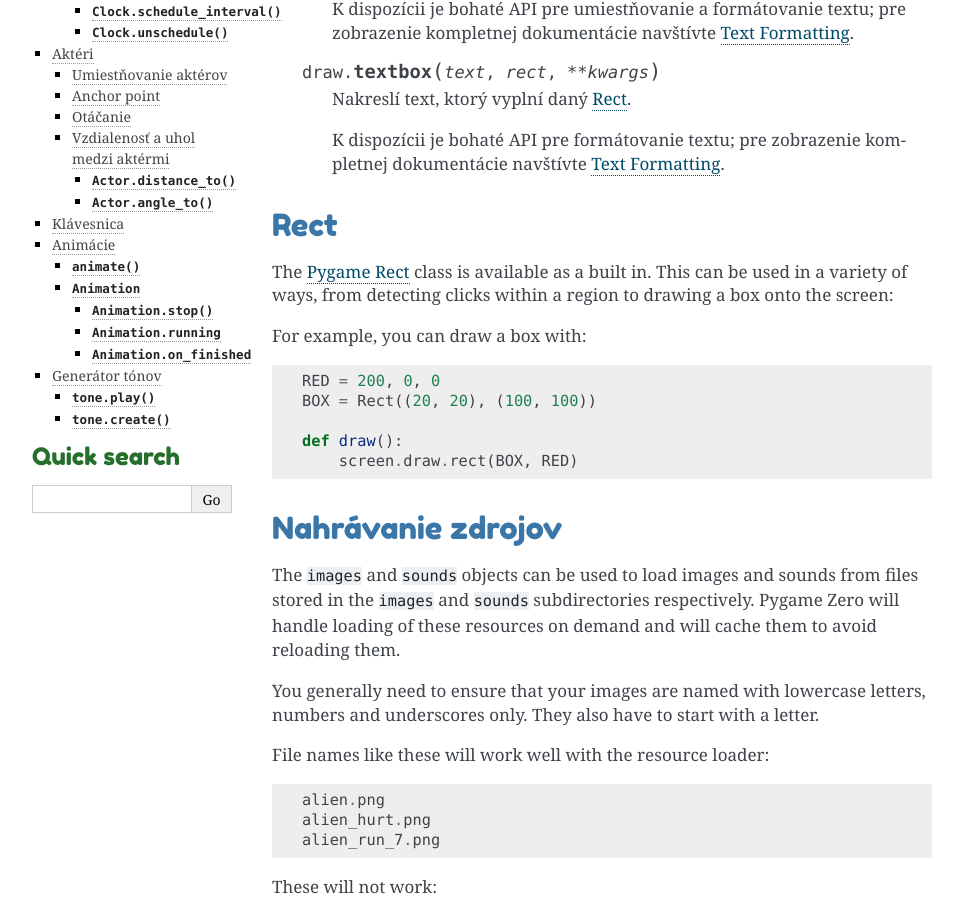
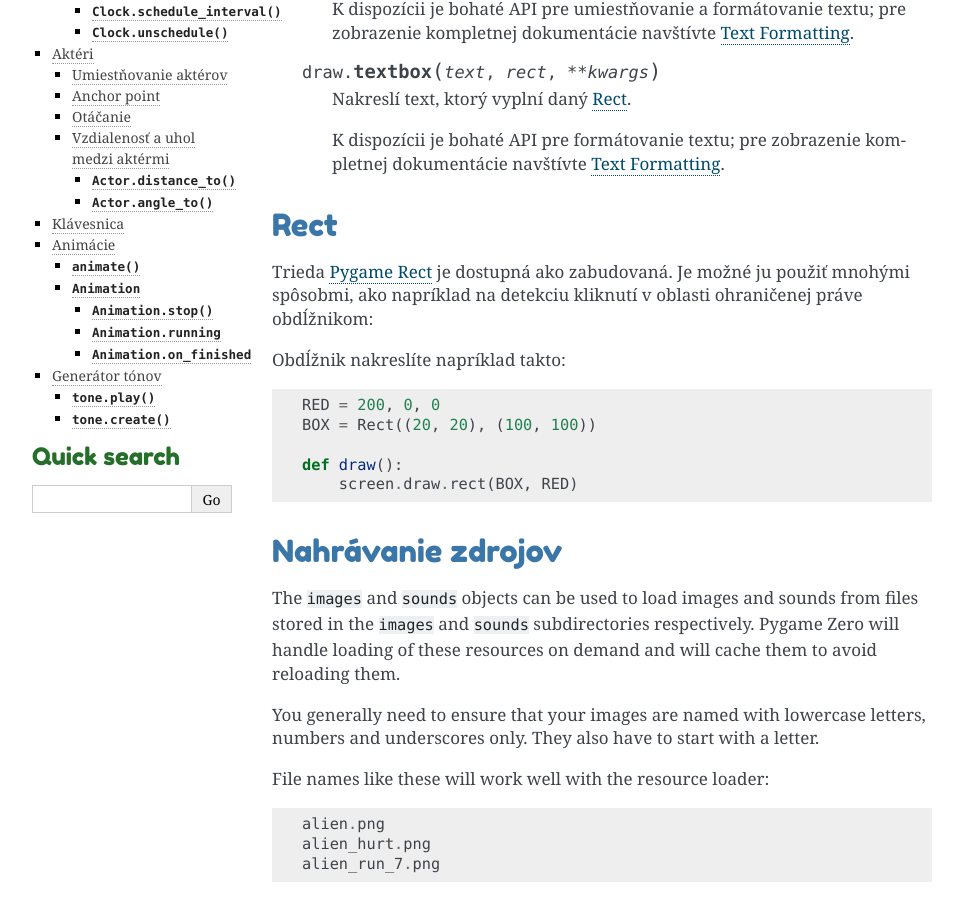
Before and after one commit to bletvaska/pgzero-slovak, a Sphinx documentation site: the page built from doc/builtins.rst, in a window 1280 px wide and 900 px high, scrolled down 1193 px. Shown: the whole window, without its empty margins (148-1111 px from the left). Built offline with Sphinx 7.4.7, drawn with Linux system fonts in a browser that asks for light colours; pages that are not in the unit, such as notebooks, are missing from menus.

Commit message:
rect builtin

```diff
--- a/doc/builtins.rst
+++ b/doc/builtins.rst
@@ -86,11 +86,10 @@ draw images to the screen ("blit" them).
 Rect
 ----
 
-The `Pygame Rect`_ class is available as a built in. This can be used in a
-variety of ways, from detecting clicks within a region to drawing a box onto
-the screen:
+Trieda `Pygame Rect`_ je dostupná ako zabudovaná. Je možné ju použiť mnohými spôsobmi,
+ako napríklad na detekciu kliknutí v oblasti ohraničenej práve obdĺžnikom:
 
-For example, you can draw a box with::
+Obdĺžnik nakreslíte napríklad takto::
 
     RED = 200, 0, 0
     BOX = Rect((20, 20), (100, 100))
```
